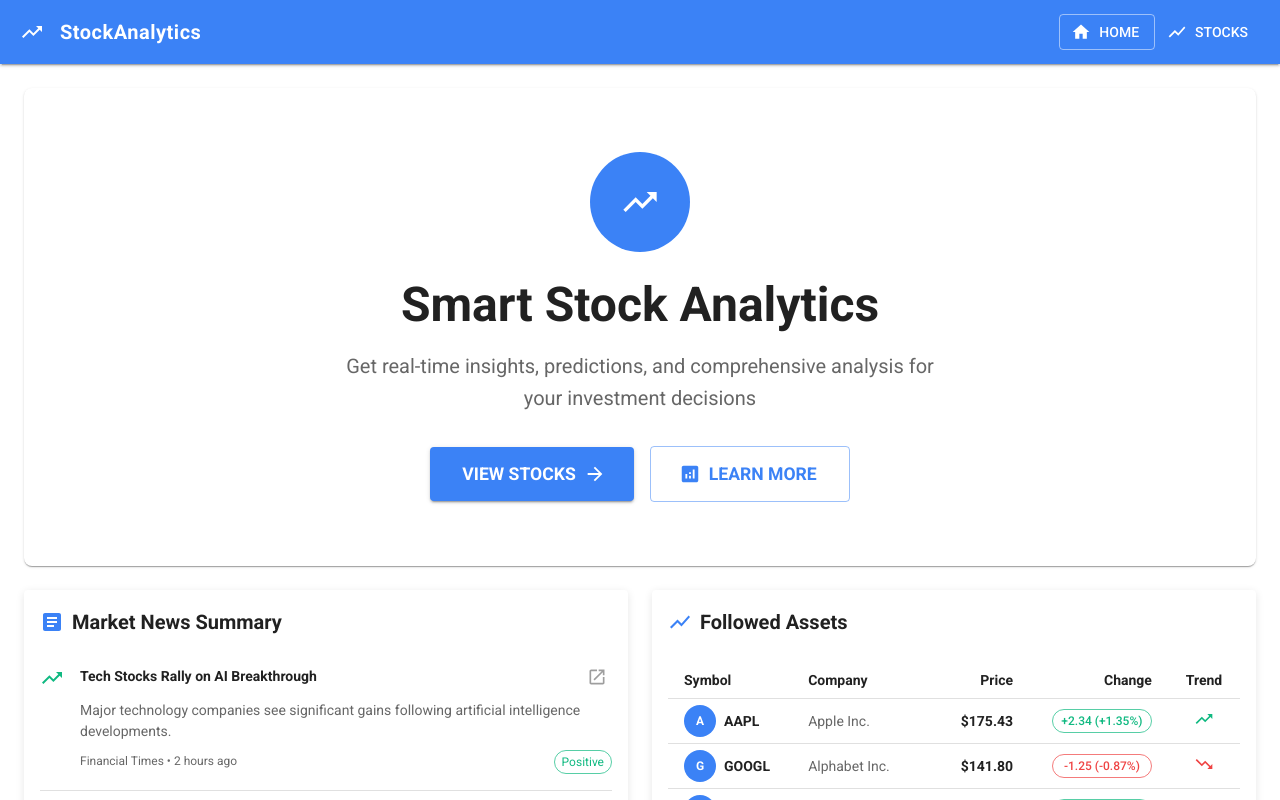
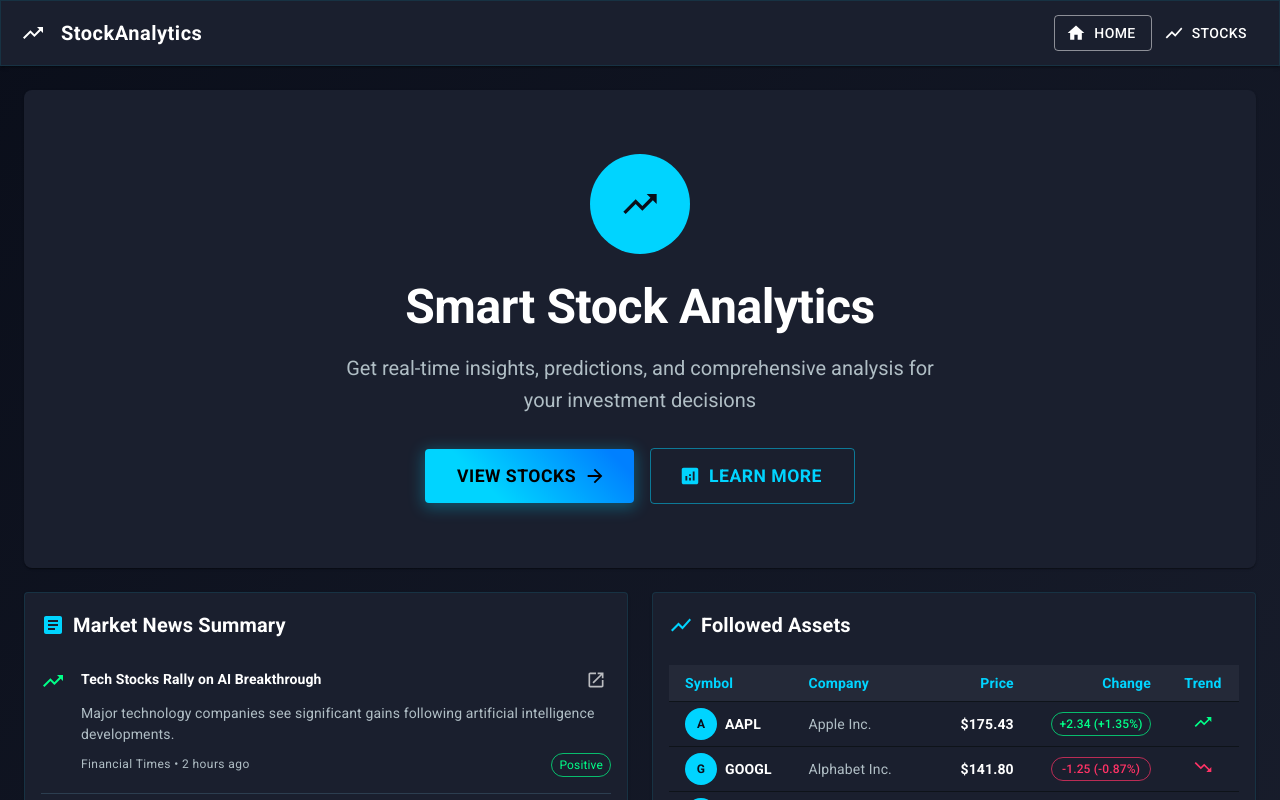
Before and after one commit to rromanss23/stock-analytics-platform, a React (Vite) app in the folder packages/frontend/: page / in a window 1280 px wide. Shown: the top 800 px of the page. Built offline with nearby package versions, Linux system fonts and the light colour scheme.

Commit message:
switch to dark theme

```diff
--- /dev/null
+++ b/packages/frontend/src/components/ui/theme.tsx
@@ -0,0 +1,81 @@
+import { createTheme } from '@mui/material/styles';
+
+const darkTheme = createTheme({
+  palette: {
+    mode: 'dark',
+    primary: {
+      main: '#00D4FF', // Electric blue
+      light: '#4DE6FF',
+      dark: '#0099CC',
+      contrastText: '#000000',
+    },
+    secondary: {
+      main: '#0080FF', // Complementary electric blue
+      light: '#4D9FFF',
+      dark: '#0066CC',
+    },
+    background: {
+      default: '#0A0E1A', // Very dark blue-black
+      paper: '#1A1F2E',   // Slightly lighter for cards/surfaces
+    },
+    text: {
+      primary: '#FFFFFF',
+      secondary: '#B0BEC5',
+    },
+    divider: '#2C3E50',
+    // Financial-specific colors
+    success: {
+      main: '#00FF88',    // Electric green for gains
+      dark: '#00CC6A',
+    },
+    error: {
+      main: '#FF3366',    // Electric red for losses
+      dark: '#CC1A4D',
+    },
+  },
+  components: {
+    MuiCssBaseline: {
+      styleOverrides: {
+        body: {
+          backgroundColor: '#0A0E1A',
+          backgroundImage: 'linear-gradient(135deg, #0A0E1A 0%, #1A1F2E 100%)',
+        },
+      },
+    },
+    MuiPaper: {
+      styleOverrides: {
+        root: {
+          backgroundImage: 'none',
+          backgroundColor: '#1A1F2E',
+          border: '1px solid rgba(0, 212, 255, 0.1)',
+        },
+      },
+    },
+    MuiTableContainer: {
+      styleOverrides: {
+        root: {
+          backgroundColor: '#1A1F2E',
+          '& .MuiTableCell-head': {
+            backgroundColor: '#242938',
+            color: '#00D4FF',
+            fontWeight: 600,
+          },
+        },
+      },
+    },
+    MuiButton: {
+      styleOverrides: {
+        contained: {
+          background: 'linear-gradient(45deg, #00D4FF 30%, #0080FF 90%)',
+          boxShadow: '0 3px 15px 2px rgba(0, 212, 255, 0.3)',
+          '&:hover': {
+            background: 'linear-gradient(45deg, #4DE6FF 30%, #4D9FFF 90%)',
+            boxShadow: '0 5px 20px 4px rgba(0, 212, 255, 0.4)',
+          },
+        },
+      },
+    },
+  },
+});
+
+export default darkTheme;
--- a/packages/frontend/src/main.tsx
+++ b/packages/frontend/src/main.tsx
@@ -1,45 +1,15 @@
 import React from 'react'
 import ReactDOM from 'react-dom/client'
-import { ThemeProvider, createTheme } from '@mui/material/styles'
+import { ThemeProvider } from '@mui/material/styles'
 import CssBaseline from '@mui/material/CssBaseline'
 import App from './App'
 import './index.css'
+import darkTheme from './components/ui/theme';
 
-// Create MUI theme with your existing colors
-const theme = createTheme({
-  palette: {
-    primary: {
-      main: '#3b82f6', // Keep your blue theme
-    },
-    success: {
-      main: '#10b981', // Keep your green
-    },
-    error: {
-      main: '#ef4444', // Keep your red
-    },
-    background: {
-      default: '#ffffffff',
-      paper: '#ffffffff',
-    },
-  },
-  typography: {
-    fontFamily: 'Roboto, sans-serif',
-  },
-  components: {
-    // Customize MUI components globally if needed
-    MuiCard: {
-      styleOverrides: {
-        root: {
-          boxShadow: '0 2px 8px rgba(0,0,0,0.1)',
-        },
-      },
-    },
-  },
-})
 
 ReactDOM.createRoot(document.getElementById('root')!).render(
   <React.StrictMode>
-    <ThemeProvider theme={theme}>
+    <ThemeProvider theme={darkTheme}>
       <CssBaseline />
       <App />
     </ThemeProvider>
```
